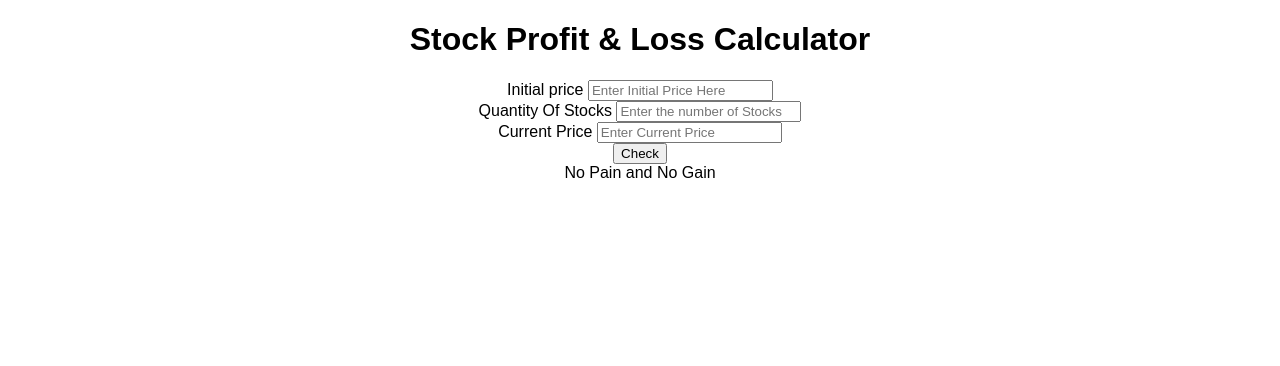
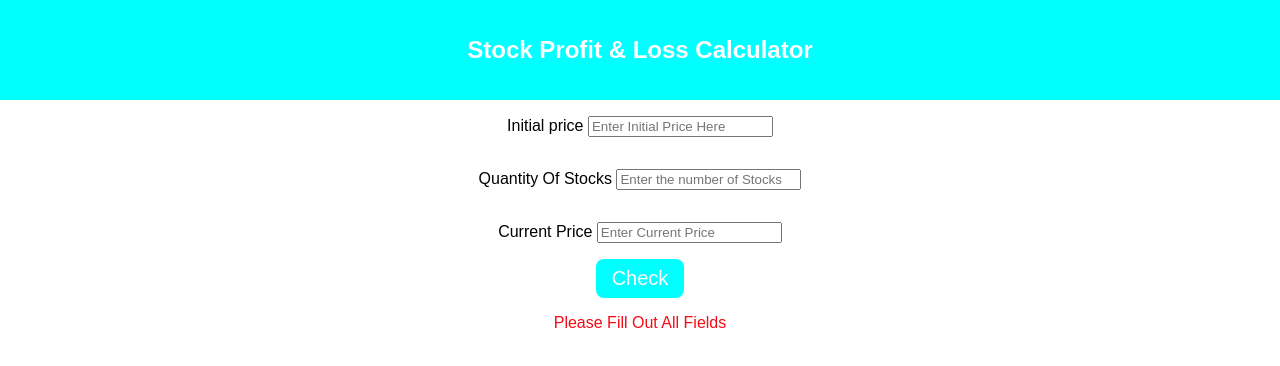
Before and after one commit to iamalhera/stock-profit-or-loss, a plain HTML site: page index.html in a window 1280 px wide. Both pictures are taken after a click on the button "Check". Drawn offline with Linux system fonts and the light colour scheme.

Commit message:
mark14 done

```diff
--- a/app.js
+++ b/app.js
@@ -1,44 +1,55 @@
-var input1 = document.querySelector("#input1");
-var input2 = document.querySelector("#input2");
-var input3 = document.querySelector("#input3");
+var initialPrice = document.querySelector("#initial-price");
+var stocks = document.querySelector("#stock");
+var currentPrice = document.querySelector("#current-price");
 var checkButton = document.querySelector("#check-button");
 var output = document.querySelector("#output");
 
-var costPrice = Number(input1.value);
-var stocks = Number(input2.value);
-var sellingPrice = Number(input3.value);
-// var costPrice = 20;
-// var sellingPrice = 50 ;
+// output.style.display = "none" ;
+function calculateProfitAndLoss(costPrice,quantity,sellingPrice){
+        if(sellingPrice<costPrice){
+            var loss = (costPrice-sellingPrice)*quantity ;
+            var lossPercentage = ((costPrice-sellingPrice)/costPrice)*100 ;
+            output.style.display = "block";
+            output.style.color = "#f50a16";
+            output.innerText = "Your loss is : "+loss+" and loss percentage is : "+lossPercentage.toFixed(2)+"%";
+        }else if(sellingPrice>costPrice){
+            var profit = (sellingPrice-costPrice)*quantity ;
+            var profitPercentage = ((sellingPrice-costPrice)/costPrice)*100 ;
+            output.style.display = "block";
+            output.style.color = "#26c40e";
+            output.innerText = "Your profit is : "+profit+" and profit percentage is : "+profitPercentage.toFixed(2)+"%";
+        }else{
+            output.style.color ="black";
+            output.innerText="No Pain-No Gain";
+        }
+        errorHandler();
+}
+function checkButtonHandler(){
+        var cp = Number(initialPrice.value);
+        var qty = Number(stocks.value);
+        var sp = Number(currentPrice.value);
 
-function profit(sellingPrice,costPrice){
-    return (sellingPrice-costPrice)
-}
-function profitPercentage(sellingPrice,costPrice){
-    return (((sellingPrice-costPrice)/costPrice)*100)
-}
-function loss(sellingPrice,costPrice){
-    return (costPrice-sellingPrice)
-}
-function lossPercentage(sellingPrice,costPrice){
-    return (((costPrice-sellingPrice)/costPrice)*100)
-}
-
-function calculateProfitAndLoss(){
-    if(sellingPrice>costPrice){
-    var profit = profit(sellingPrice,costPrice) ;
-    var profitPercentage = profitPercentage(sellingPrice,costPrice) ;
-    output.innerText = "profit : " + profit + "profitPercentage :" + profitPercentage ;
-    }
-    else if(costPrice>sellingPrice){
-    var loss = loss(sellingPrice,costPrice) ;
-    var lossPercentage = lossPercentage(sellingPrice,costPrice) ;
-        output.innerText = "loss : " + loss + "lossPercentage : " + lossPercentage ;
-    }
-    else{
-        output.innerText = "No Pain and No Gain";
-    }
+        calculateProfitAndLoss(cp,qty,sp);
 }
 
 
-
-checkButton.addEventListener("click",calculateProfitAndLoss);
+function errorHandler() {
+    let p = initialPrice.value;
+    let q = stocks.value;
+    let c = currentPrice.value;
+    output.style.display = "block";
+    if(p === ''){
+        output.style.color = "#f50a16";
+        output.innerText = "Please Fill Out All Fields" ;
+    }
+    if(q === '') {
+        output.style.color = "#f50a16";
+        output.innerText = "Please Fill Out All Fields" ;    }
+    if(c === '') {
+        output.style.color = "#f50a16";
+        output.innerText = "Please Fill Out All Fields" ;    }
+    if(p < 0 || q < 0 || c < 0) {
+        output.style.color = "#f50a16";
+        output.innerText = "Please Enter a Valid Number" ;    }
+}
+checkButton.addEventListener("click",checkButtonHandler);
--- a/index.html
+++ b/index.html
@@ -8,19 +8,20 @@
     <link href="/styles.css" rel="stylesheet">
 </head>
 <body>
+    <nav>
     <h1>Stock Profit & Loss Calculator</h1>
-
+    </nav>
     <div class="first-div">
-        <label for="input1">Initial price</label>
-        <input type="number" id ="input1" placeholder="Enter Initial Price Here"/>
+        <label for="initial-price">Initial price</label>
+        <input type="number" id ="initial-price" placeholder="Enter Initial Price Here"/>
     </div>
     <div class="second-div">
-        <label for="input2">Quantity Of Stocks</label>
-        <input type="number" id ="input2" placeholder="Enter the number of Stocks bought"/>
+        <label for="stock">Quantity Of Stocks</label>
+        <input type="number" id ="stock" placeholder="Enter the number of Stocks bought"/>
     </div>
     <div class="third-div">
-        <label for="input3">Current Price</label>
-        <input type="number" id ="input3" placeholder="Enter Current Price"/>
+        <label for="current-price">Current Price</label>
+        <input type="number" id ="current-price" placeholder="Enter Current Price"/>
     </div>
 
     <button id="check-button">Check</button>
--- a/styles.css
+++ b/styles.css
@@ -1,4 +1,27 @@
 body{
     font-family: "montserrat", sans-serif;
     text-align: center;
+    margin :0;
+    padding: 0;;
 }
+nav{
+    background-color: aqua;
+    color: white;
+    padding: 1rem;
+
+}
+div{
+    padding: 1rem  0rem;
+}
+#output{
+    padding-top: 1rem;
+}
+
+#check-button{
+    padding: 0.5rem 1rem;
+    border: none;
+    border-radius: 0.5rem;
+    color: white;
+    background-color: aqua;
+    font-size: 20px;
+}
```
